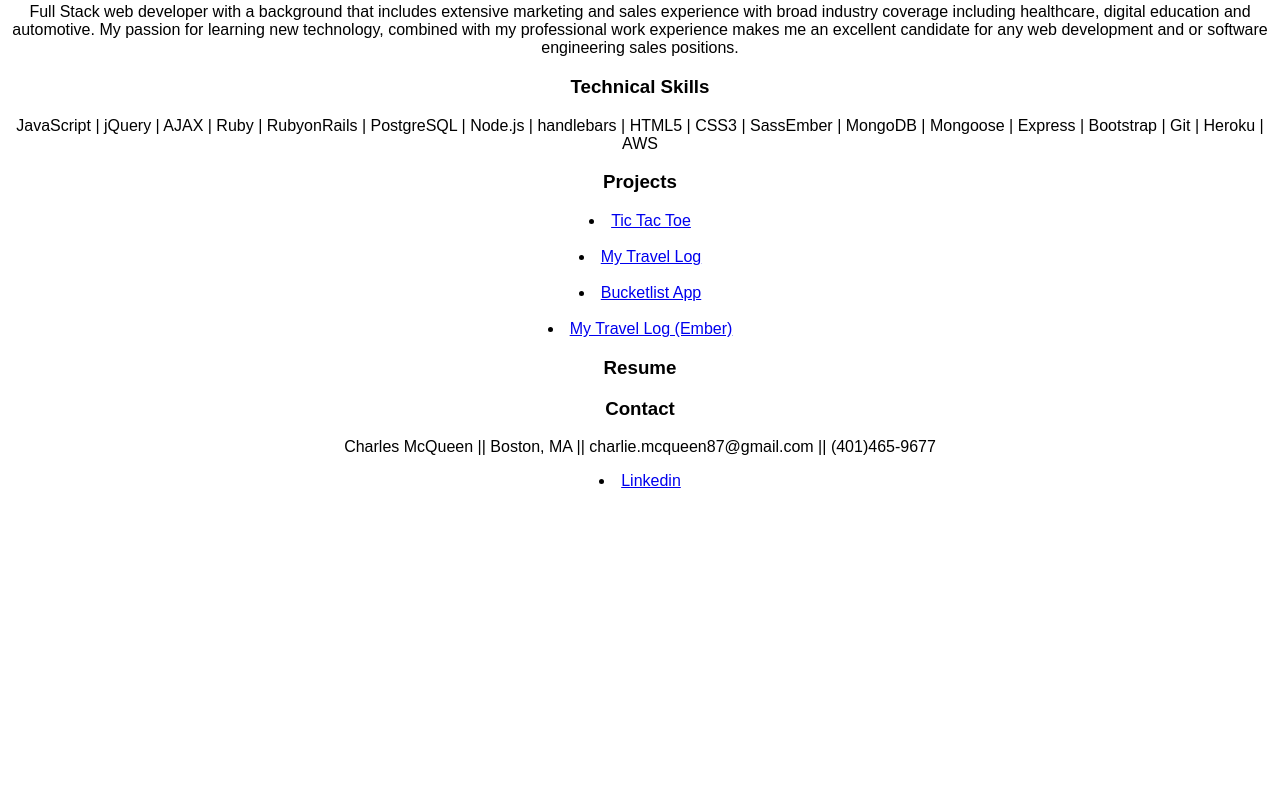
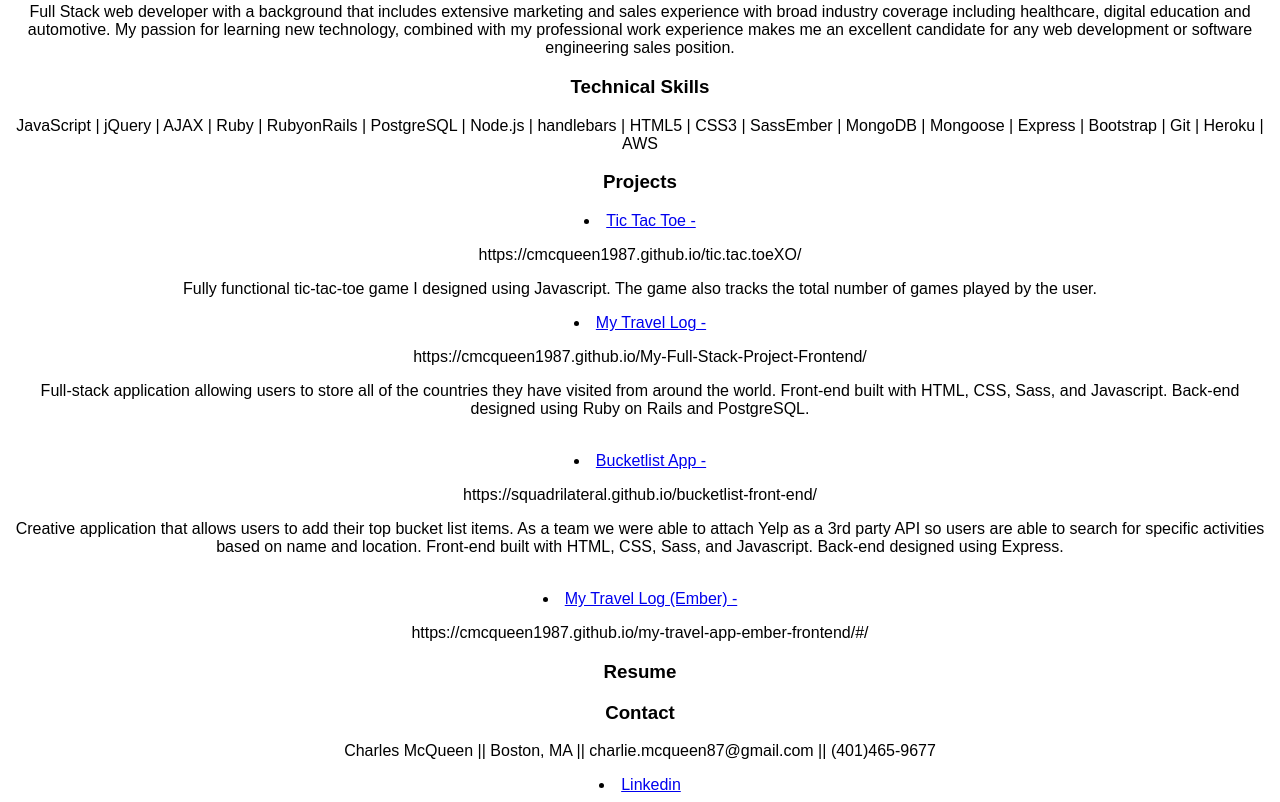
Before and after one commit to cmcqueen1987/cmcqueen1987.github.io, a website: page index.html in a window 1280 px wide. Shown: the part 685-1487 px from the top of the page. Before the commit the page ends 1183 px from the top, so only its background shows below. Drawn offline with nearby package versions, Linux system fonts and the light colour scheme.

Commit message:
Added notes to my project links

```diff
--- a/index.html
+++ b/index.html
@@ -17,18 +17,21 @@
 
       <h3>About Me</h3>
       <p>Full Stack web developer with a background that includes extensive marketing and sales experience with broad industry coverage including healthcare, digital education and automotive.
-        My passion for learning new technology, combined with my professional work experience makes me an excellent candidate for any web development and or software engineering sales positions.</p>
+        My passion for learning new technology, combined with my professional work experience makes me an excellent candidate for any web development or software engineering sales position.</p>
       <h3>Technical Skills</h3>
       <p>JavaScript | jQuery | AJAX | Ruby | RubyonRails | PostgreSQL | Node.js | handlebars | HTML5 | CSS3 | SassEmber | MongoDB | Mongoose | Express | Bootstrap | Git | Heroku | AWS</p>
       <h3>Projects</h3>
-      <li><a href="https://cmcqueen1987.github.io/tic.tac.toeXO/" style="text-align:center">Tic Tac Toe</a></li>
+      <li><a href="https://cmcqueen1987.github.io/tic.tac.toeXO/" style="text-align:center">Tic Tac Toe -</a><p>https://cmcqueen1987.github.io/tic.tac.toeXO/</p></li>
+      <p>Fully functional tic-tac-toe game I designed using Javascript. The game also tracks the total number of games played by the user.
         <br>
-      <li><a href="https://cmcqueen1987.github.io/My-Full-Stack-Project-Frontend/" style="text-align:center">My Travel Log</a></li>
+      <li><a href="https://cmcqueen1987.github.io/My-Full-Stack-Project-Frontend/" style="text-align:center">My Travel Log -</a><p>https://cmcqueen1987.github.io/My-Full-Stack-Project-Frontend/</p></li>
+      <p>Full-stack application allowing users to store all of the countries they have visited from around the world. Front-end built with HTML, CSS, Sass, and Javascript. Back-end designed using Ruby on Rails and PostgreSQL.</p>
         <br>
-      <li><a href="https://squadrilateral.github.io/bucketlist-front-end/" style="text-align:center">Bucketlist App</a></li>
+      <li><a href="https://squadrilateral.github.io/bucketlist-front-end/" style="text-align:center">Bucketlist App -</a><p>https://squadrilateral.github.io/bucketlist-front-end/</p></li>
+      <p>Creative application that allows users to add their top bucket list items. As a 		team we were able to attach Yelp as a 3rd party API so users are able to search for specific activities based on name and location. Front-end built with HTML, CSS, Sass, and Javascript. Back-end designed using Express.</p>
+
         <br>
-        <li><a href="https://cmcqueen1987.github.io/my-travel-app-ember-frontend/#/" style="text-align:center">My Travel Log (Ember)</a></li>
-
+        <li><a href="https://cmcqueen1987.github.io/my-travel-app-ember-frontend/#/" style="text-align:center">My Travel Log (Ember) -</a><p>https://cmcqueen1987.github.io/my-travel-app-ember-frontend/#/</p>
 
       <h3>Resume</h3>
       <p></p>
```
